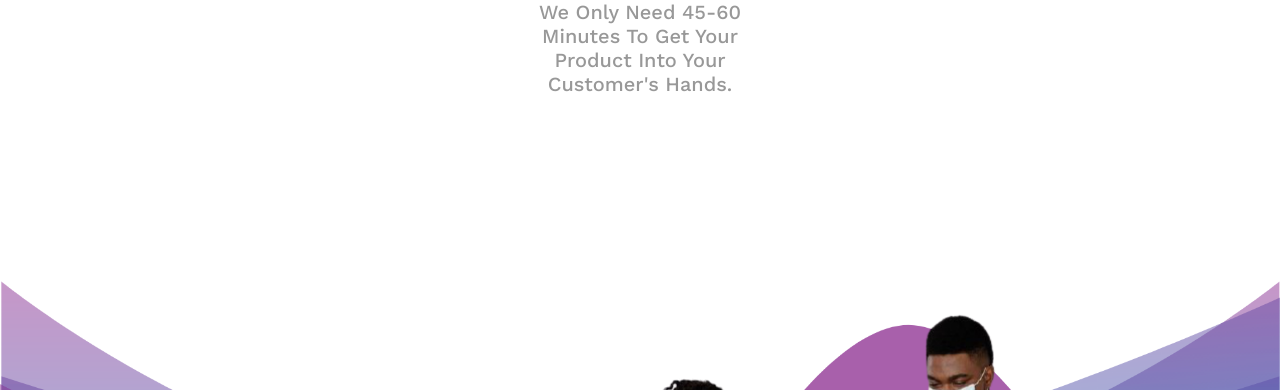
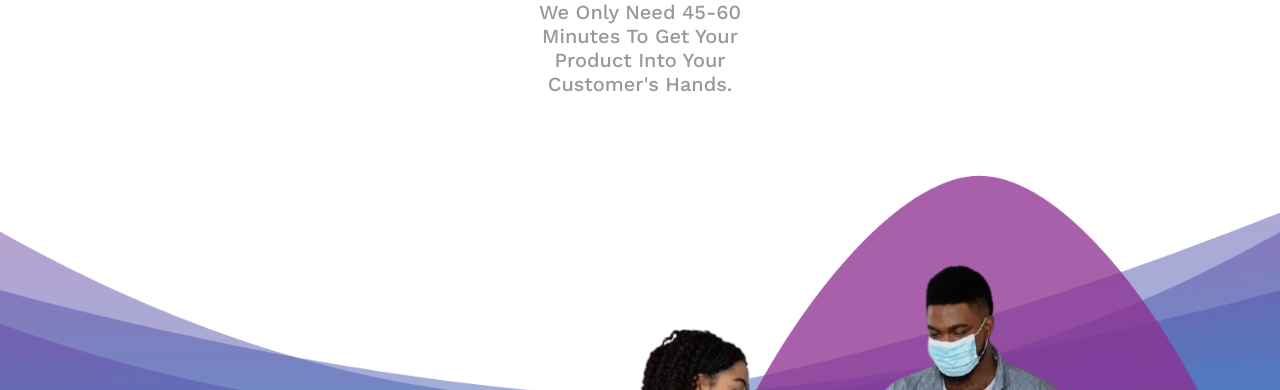
Before and after one commit to Zeyad-2004/Mosabka-Abdelrhman-gamal-Project2, a plain HTML site: page index.html in a window 1280 px wide. Shown: the top 390 px of the page. Drawn offline with nearby package versions, Linux system fonts and the light colour scheme.

Commit message:
Footer styel edit

```diff
--- a/style.css
+++ b/style.css
@@ -17,11 +17,11 @@ body{
 
     footer{
 
-        height: 700px;
+        height: 650px;
         background: url(images/Group\ 1131.png);
         background-repeat: no-repeat;
         background-position: bottom;
-        background-size: contain;
+        background-size: cover;
 
         .container{
             height: 100%;
```
